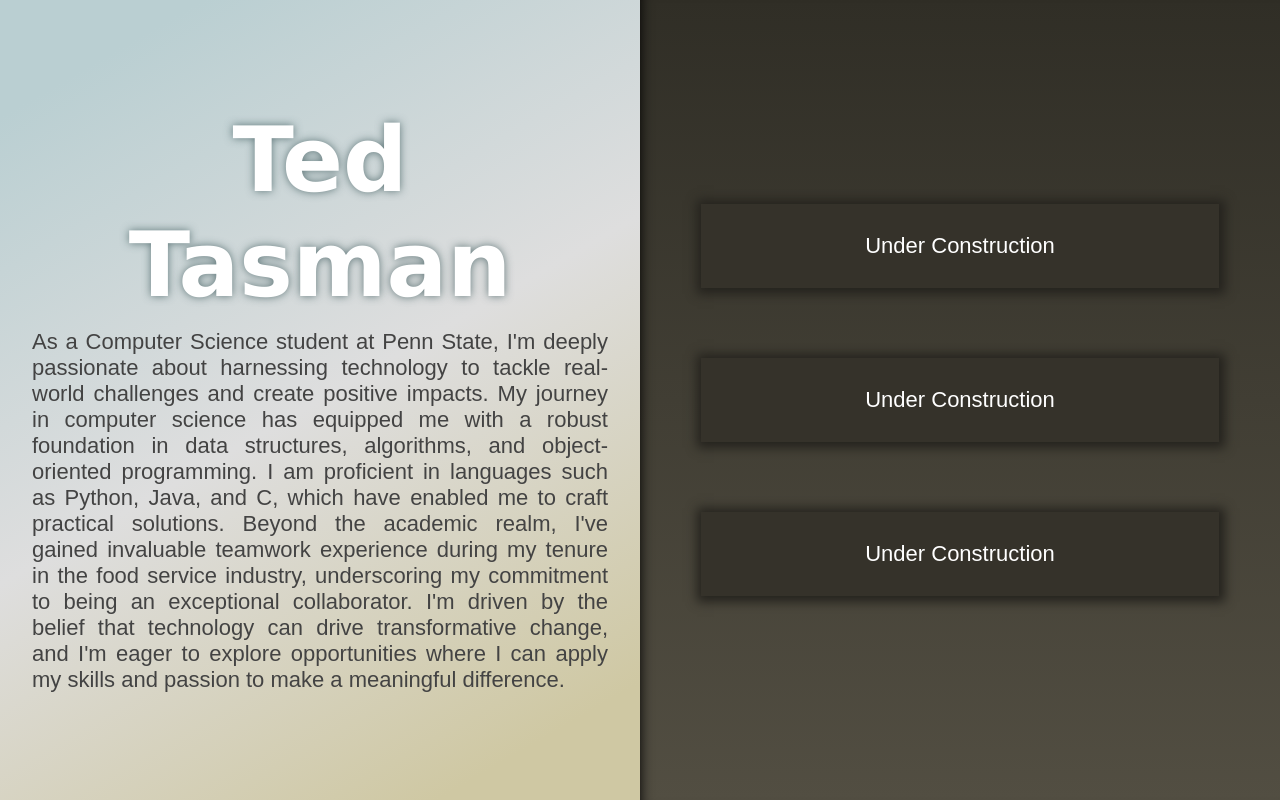
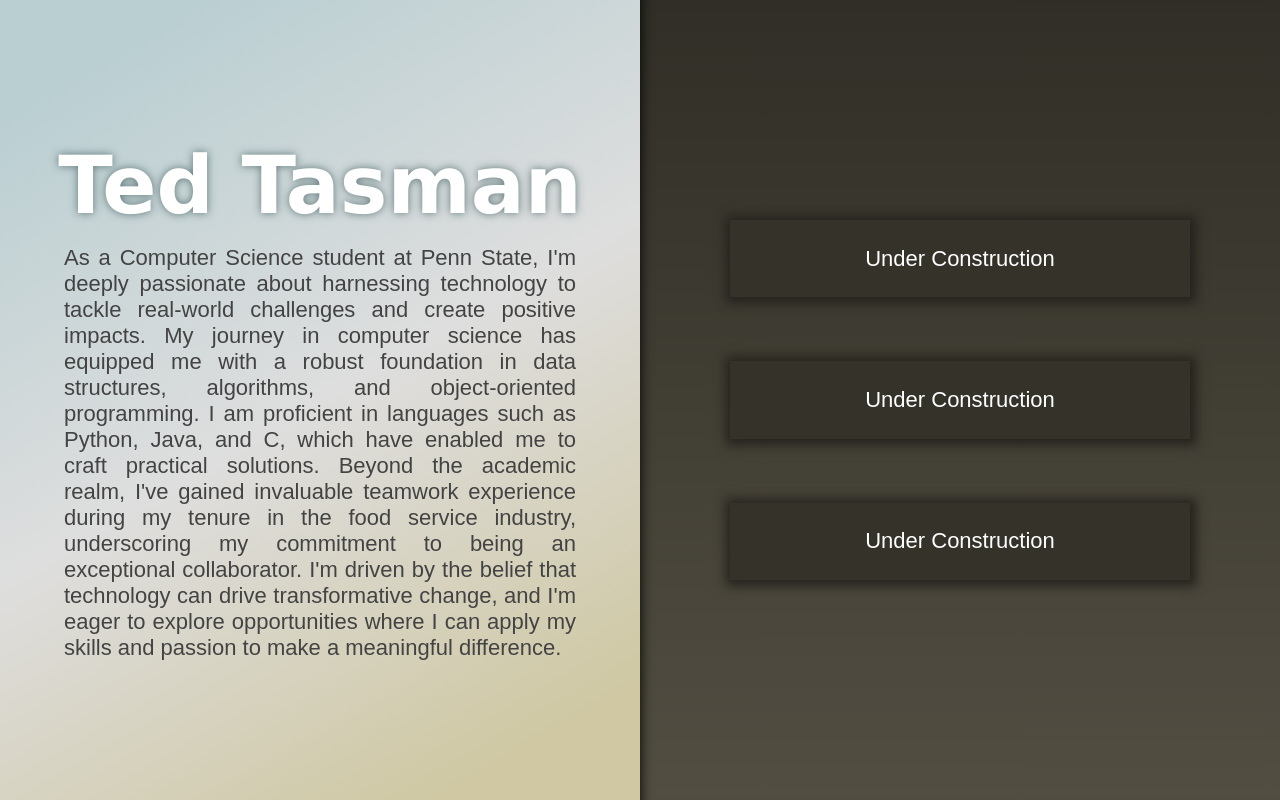
Before and after one commit to tedtasman/tedtasman.github.io, a React (Create React App) app: page / in a window 1280 px wide. Built offline with nearby package versions, Linux system fonts and the light colour scheme.

Commit message:
Visual tweaks

```diff
--- a/src/App.css
+++ b/src/App.css
@@ -4,7 +4,7 @@
 }
 
 h1 {
-  font-size: calc(50px + 5vmin);
+  font-size: calc(40px + 5vmin);
   font-weight: bold;
   color: #ffffff;
   text-align: center;
@@ -18,7 +18,7 @@ p {
   text-align: justify;
   color: #434343;
   font-family: Arial, Helvetica, sans-serif;
-  margin: 1% 5%;
+  margin: 1% 10%;
 }
 
 .Bio {
```
